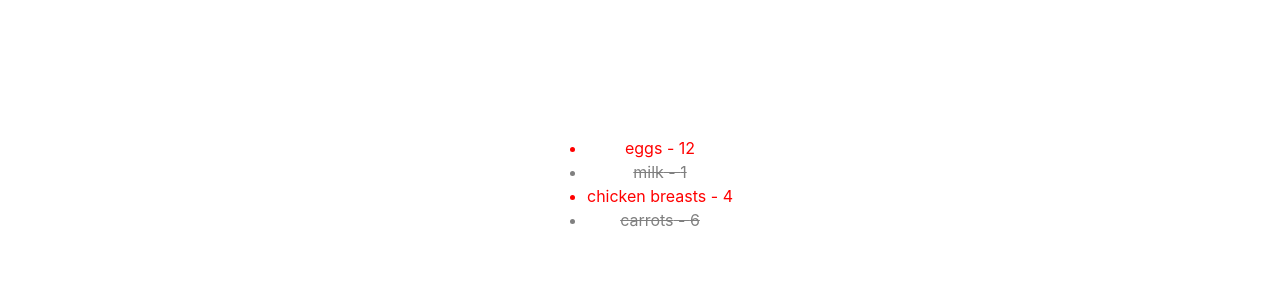
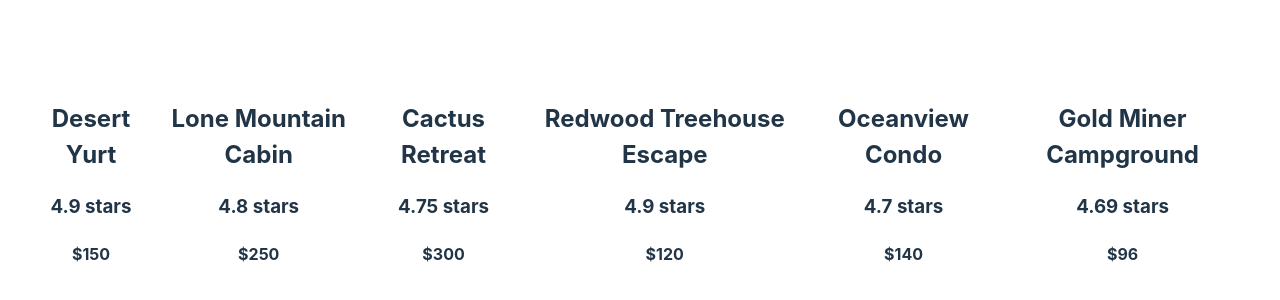
Before and after one commit to akosilar/create-react, a React (Vite) app in the folder first-react-app/: page / in a window 1280 px wide. Shown: the part 216-516 px from the top of the page. Built offline with nearby package versions, Linux system fonts and the light colour scheme.

Commit message:
property exercise

```diff
--- /dev/null
+++ b/first-react-app/Property.jsx
@@ -0,0 +1,11 @@
+function Property ({name, rating, price}) {
+    return (
+        <div>
+            <h2>{name}</h2>
+            <h3>{rating} stars</h3>
+            <h4>${price}</h4>
+        </div>
+    )
+}
+
+export default Property
--- /dev/null
+++ b/first-react-app/PropertyList.jsx
@@ -0,0 +1,18 @@
+import Property from "./Property"
+function PropertyList ({ properties  }) {
+    const styles = {
+        display: "flex"
+    }
+    return (
+
+
+        <div style={styles}>{properties.map(property => (
+            <Property key={property.id} name={property.name} rating={property.rating} price={property.price} />
+        ))}</div>
+
+
+    )
+
+}
+
+export default PropertyList
--- a/first-react-app/src/App.jsx
+++ b/first-react-app/src/App.jsx
@@ -11,6 +11,7 @@
 import ColorList from './ColorList'
 import Slots from "./Slots"
 import ShoppingList from './ShoppingList'
+import PropertyList from '../PropertyList'
 
 const data = [
   { id: 1, item: 'eggs', quantity: 12, completed: false },
@@ -19,6 +20,14 @@
   { id: 4, item: 'carrots', quantity: 6, completed: true }
 
 ]
+const properties = [
+  { id: 129031, name: "Desert Yurt", rating: 4.9, price: 150 },
+  { id: 129331, name: "Lone Mountain Cabin", rating: 4.8, price: 250 },
+  { id: 129032, name: "Cactus Retreat", rating: 4.75, price: 300 },
+  { id: 129033, name: "Redwood Treehouse Escape", rating: 4.9, price: 120 },
+  { id: 129034, name: "Oceanview Condo", rating: 4.7, price: 140 },
+  { id: 129035, name: "Gold Miner Campground", rating: 4.69, price: 96 },
+];
 
 function App() {
   const [count, setCount] = useState(0)
@@ -26,7 +35,8 @@
   return (
     <div>
       {
-        <ShoppingList items={data} />
+        <PropertyList properties={properties} />
+        // <ShoppingList items={data} />
       }
       {/* <Heading color='magenta' text={"the quick brown"} fontSize='20px' />
       <DoubleDice />
--- a/first-react-app/src/ShoppingList.jsx
+++ b/first-react-app/src/ShoppingList.jsx
@@ -3,6 +3,7 @@
 function ShoppingList({ items }) {
     return (
         <ul>
+
             {items.map(i => (
                 <ShoppingListItem key={i.id} item={i.item} quantity={i.quantity} completed={i.completed} />
             ))}
```
Also changed, not shown: first-react-app/.eslintrc.cjs.
